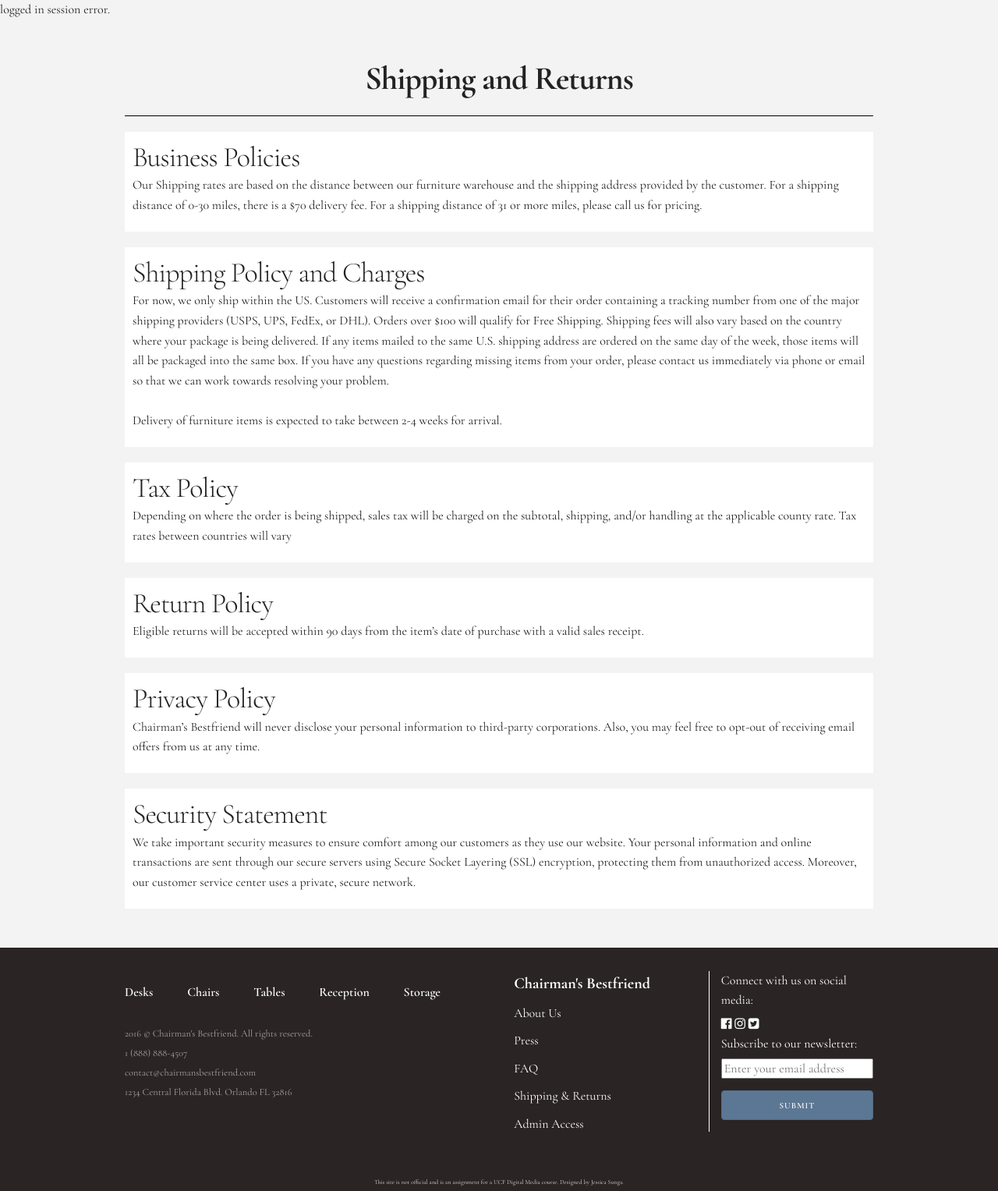
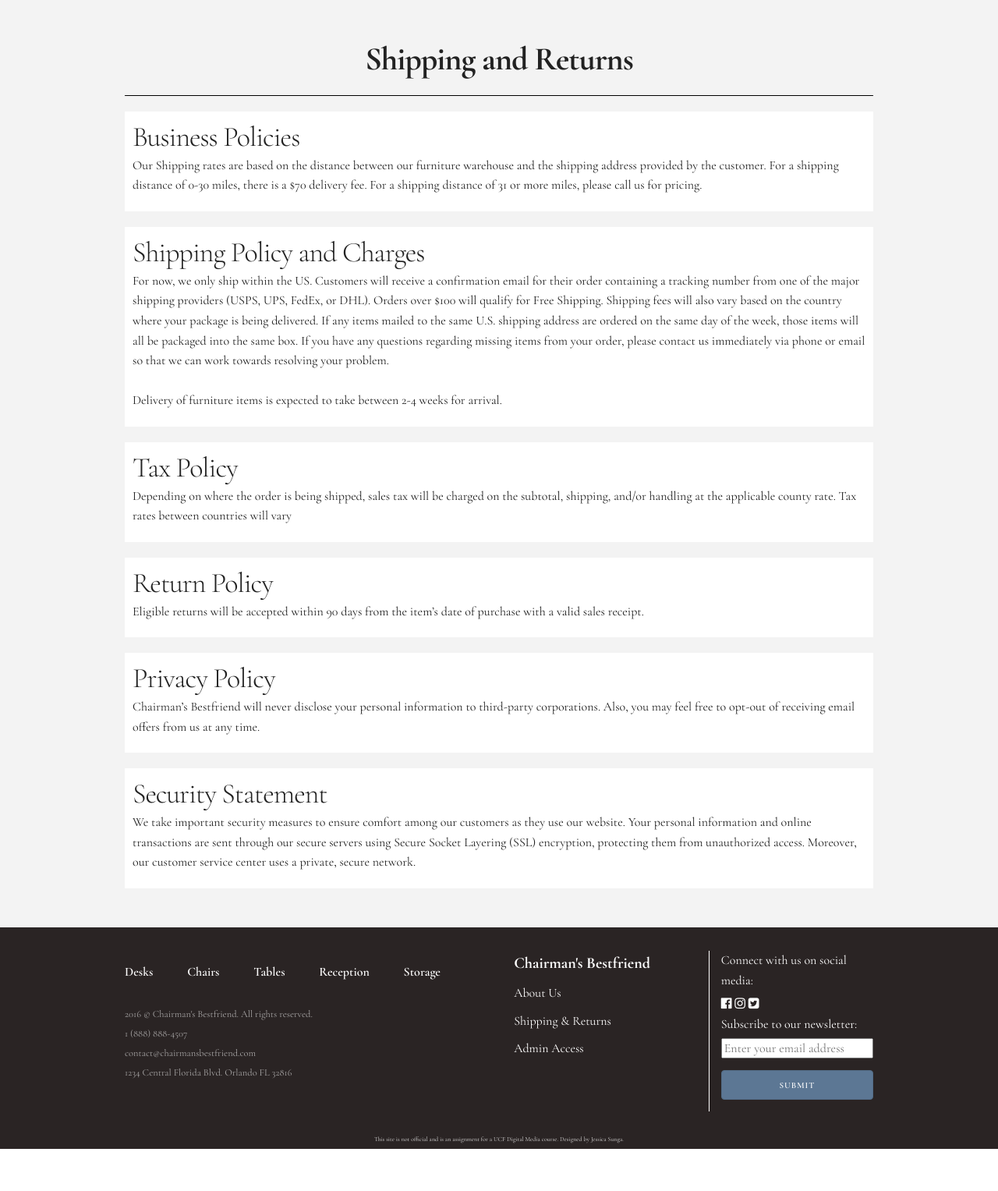
Before and after one commit to chidi-ivo-dev/ecommerce, a PHP site: page /shipping_returns.php in a window 1280 px wide. Shown: the part 157-1684 px from the top of the page at 78% size. After the commit the page ends 1630 px from the top, so only its background shows below. Run offline with PHP 8.4, Linux system fonts and the light colour scheme; some libraries are stand-ins or nearby versions.

Commit message:
Added shipping_returns to link on the website and took out errors.

```diff
--- a/includes/footer.php
+++ b/includes/footer.php
@@ -22,9 +22,7 @@
 						<ul class="footer-nav">
 							<li class="title">Chairman's Bestfriend</li>
 							<li><a href="#">About Us</a></li>
-							<li><a href="#">Press</a></li>
-							<li><a href="#">FAQ</a></li>
-							<li><a href="#">Shipping &amp; Returns</a></li>
+							<li><a href="shipping_returns.php">Shipping &amp; Returns</a></li>
 							<li><a href="admin.php">Admin Access</a></li>
 						</ul>
 					</div>
--- a/shipping_returns.php
+++ b/shipping_returns.php
@@ -3,16 +3,6 @@
 ?>
 
 <!-- Body -->
-
-
-
-<?php
-				if ($_SESSION['logged_in'] == true) {
-					print ("logged in session is active <br/>");
-				} else {
-					print ("logged in session error. </br>");
-				}
-?>
 
 		<div class="container" id="content">
 
```
Also changed, not shown: home.php (+0 -10 lines).
